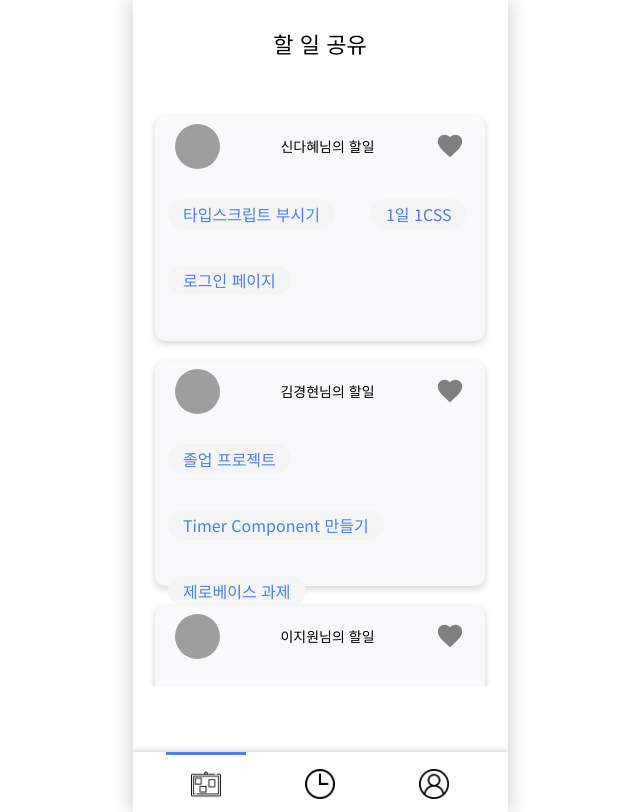
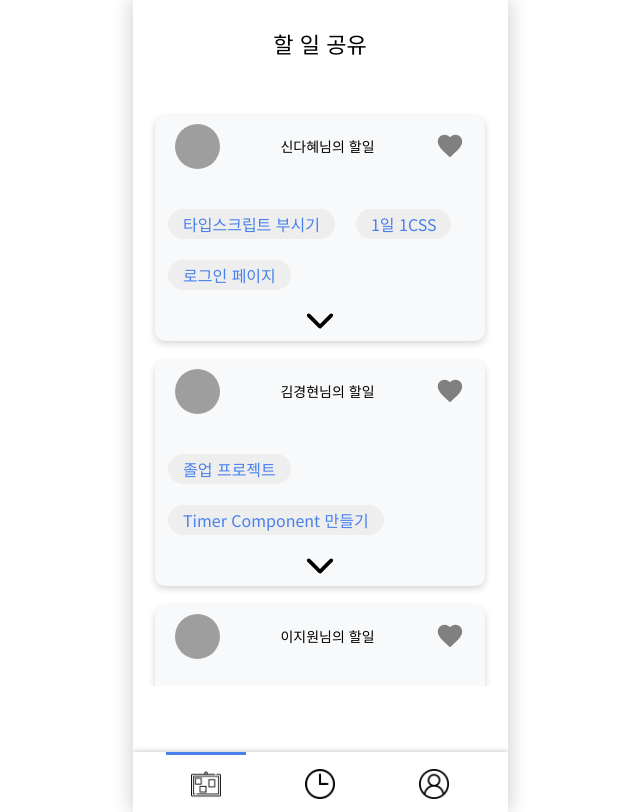
Before and after one commit to prgrms-fe-devcourse/FEDC2_TimeDivider_Root, a React (Create React App) app: page /shareTask in a window 1280 px wide. Shown: the whole page, without its empty margins (320-960 px from the left). Built offline with nearby package versions, Linux system fonts and the light colour scheme; no server answers; grey boxes are pictures that could not be loaded.

Commit message:
feature: TaskCard 더보기 버튼 구현

```diff
--- a/src/shared/components/Badge.jsx
+++ b/src/shared/components/Badge.jsx
@@ -22,8 +22,9 @@ const StyledBadge = styled.div`
 	border-radius: 2rem;
 	height: 2rem;
 	margin: 0.3rem;
-	padding: 0.5rem 1.5rem;
+	padding: 1.5rem 1.5rem;
 	color: ${colors.blue};
-	background-color: ${colors.brightGray};
-	cursor: grab;
+	background-color: ${colors.badgeGray};
+	box-sizing: border-box;
+	cursor: pointer;
 `
--- a/src/shared/components/TaskCard.jsx
+++ b/src/shared/components/TaskCard.jsx
@@ -1,13 +1,21 @@
 import styled from 'styled-components'
 import Avatar from './Avatar'
-import { IoMdHeart } from 'react-icons/io'
+import { IoIosArrowDown, IoIosArrowUp, IoMdHeart } from 'react-icons/io'
 import Text from './Text'
 import { themeColors } from 'shared/constants/colors'
 import useToggle from 'shared/hooks/useToggle'
 import Badge from './Badge'
+import { useRef } from 'react'
+import { useEffect } from 'react'
 
 const TaskCard = ({ width = 33, height = 22.5, author, tasks = [], ...props }) => {
 	const [state, toggle] = useToggle()
+	const [loadMore, toggleLoadMore] = useToggle()
+	const wrapper = useRef(null)
+
+	useEffect(() => {
+		wrapper.current.style.height = loadMore ? 'auto' : '10.5rem'
+	}, [loadMore])
 
 	return (
 		<CardContainer width={width} height={height} {...props}>
@@ -16,22 +24,36 @@ const TaskCard = ({ width = 33, height = 22.5, author, tasks = [], ...props }) =
 				<Text size={1.4}>{author}님의 할일</Text>
 				<IoMdHeart onClick={toggle} color={state ? 'hotpink' : 'gray'} fontSize={'3rem'} />
 			</CardHeader>
-			<ContentWrapper>
+			<ContentWrapper ref={wrapper}>
 				{tasks.map(task => (
 					<Badge key={task.id} fontSize={1.6}>
 						{task.name}
 					</Badge>
 				))}
 			</ContentWrapper>
+			<LoadMore
+				onClick={() => {
+					toggleLoadMore(!loadMore)
+					wrapper.current.style.height = 'auto'
+				}}
+			>
+				{loadMore ? <IoIosArrowUp fontSize={'4rem'} /> : <IoIosArrowDown fontSize={'4rem'} />}
+			</LoadMore>
 		</CardContainer>
 	)
 }
 
 export default TaskCard
 
+const LoadMore = styled.div`
+	width: 100%;
+	height: 4rem;
+	text-align: center;
+	cursor: pointer;
+`
+
 const CardContainer = styled.div`
 	width: ${({ width }) => `${width}rem`};
-	height: ${({ height }) => `${height}rem`};
 	background-color: ${themeColors.labelBackground};
 	box-shadow: 0 0.25rem 0.75rem rgba(55, 31, 31, 0.2);
 	border-radius: 1rem;
@@ -52,7 +74,10 @@ const CardHeader = styled.div`
 const ContentWrapper = styled.div`
 	display: flex;
 	flex-wrap: wrap;
+	overflow: hidden;
+	height: 10.5rem;
 	padding: 1rem;
-	gap: 3rem 3rem;
-	margin-top: 1rem;
+	gap: 1.5rem;
+	margin-top: 2rem;
+	box-sizing: border-box;
 `
--- a/src/shared/constants/colors.js
+++ b/src/shared/constants/colors.js
@@ -4,6 +4,7 @@ export const colors = {
 	completeGreen: '#5ABF83',
 	timeoutDarkGray: '#505866',
 	lightGray: '#919191',
+	badgeGray: '#eeeeee',
 	brightGray: '#F5F5F5',
 	black: '#000000',
 	white: '#FFFFFF',
```
